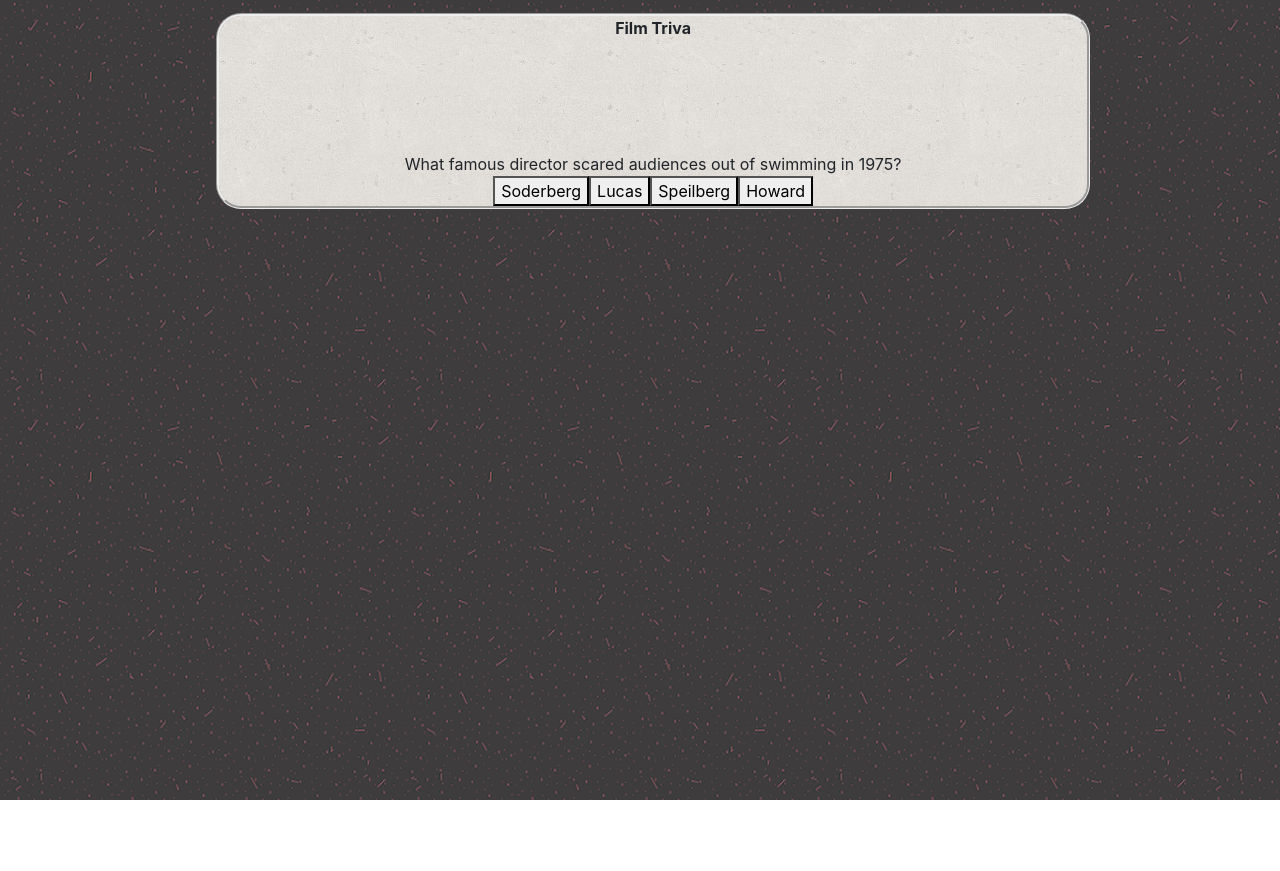
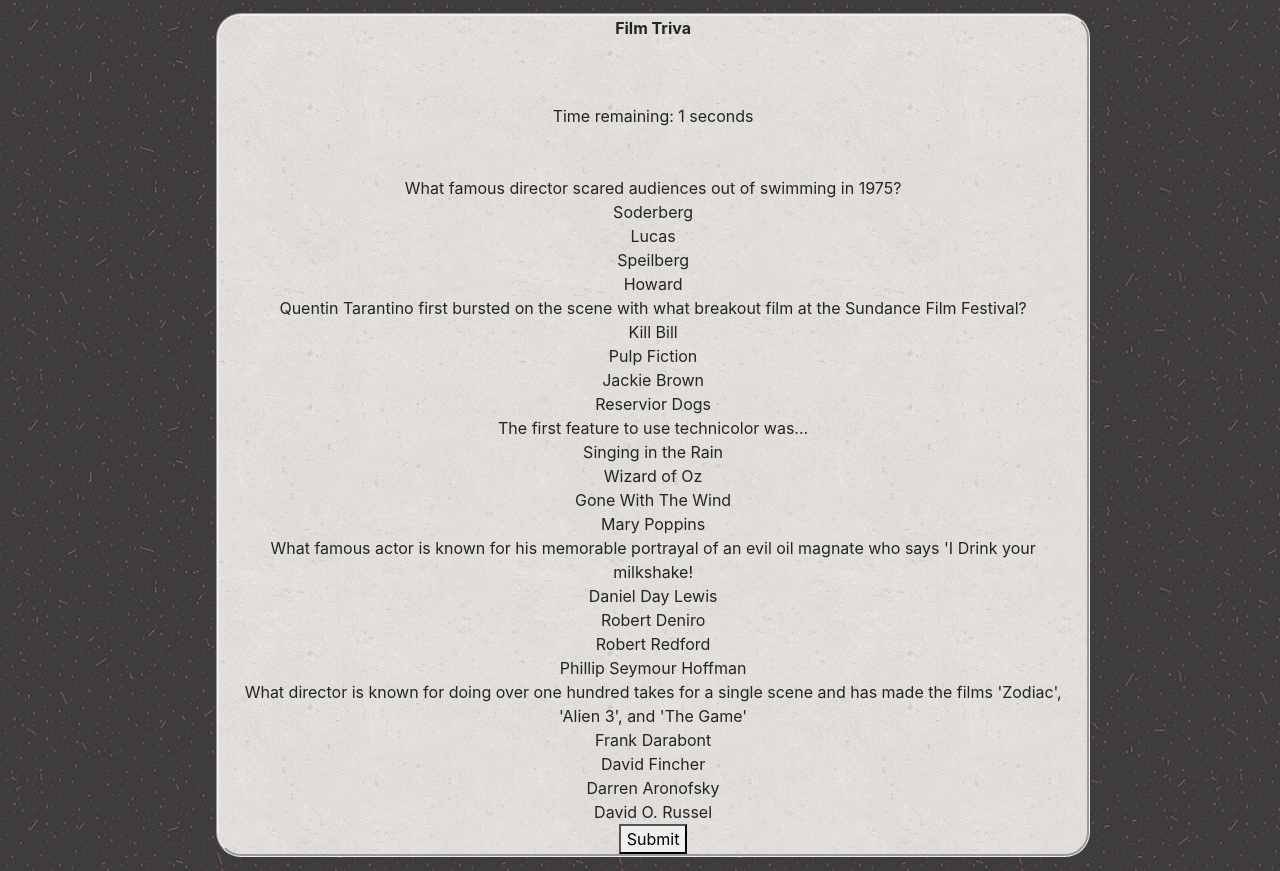
Before and after one commit to cfern052/TriviaGame, a plain HTML site: page index.html in a window 1280 px wide. Both pictures are taken after a click on the button "Push to start!". Before the commit the page ends 800 px from the top, so only its background shows below. Drawn offline with nearby package versions, Linux system fonts and the light colour scheme.

Commit message:
updated questions and answers

```diff
--- a/assets/javascript/app.js
+++ b/assets/javascript/app.js
@@ -2,62 +2,63 @@
 //on press populate window with film questions and timer
 //30 second timer
 //when timer runs out,run function to change div to show tallied up correct answers, wrong answers, left blank.
+//add restart button with showquestions function attached
 $(document).ready(function () {
 
-    var questions =[
+    var questions = [
         {
             question: "What famous director scared audiences out of swimming in 1975?",
-           answers:[
-             "Soderberg",
-             "Lucas",
-             "Speilberg",
-            "Howard"
-           ],
-           validAnswer: 2
+            answers: {
+               a : "Soderberg",
+               b : "Lucas",
+               c : "Speilberg",
+               d : "Howard"
+            },
+            validAnswer: 'c'
         },
 
         {
             question: "Quentin Tarantino first bursted on the scene with what breakout film at the Sundance Film Festival?",
-           answers:[
-                "Kill Bill",
-                "Pulp Fiction",
-                "Jackie Brown",
-                "Reservior Dogs"
-           ],
-           validAnswer: 3
+            answers: {
+                a: "Kill Bill",
+                b: "Pulp Fiction",
+                c: "Jackie Brown",
+                d: "Reservior Dogs"
+            },
+            validAnswer: 'd'
         },
 
         {
             question: "The first feature to use technicolor was...",
-       answers:[
-            "Singing in the Rain",
-           "Wizard of Oz",
-            "Gone With The Wind",
-            "Mary Poppins"
-       ],
-       validAnswer: 1
+            answers: {
+               a: "Singing in the Rain",
+               b: "Wizard of Oz",
+               c: "Gone With The Wind",
+               d: "Mary Poppins"
+            },
+            validAnswer: 'b'
         },
 
         {
             question: "What famous actor is known for his memorable portrayal of an evil oil magnate who says 'I Drink your milkshake!",
-           answers:[
-                "Daniel Day Lewis",
-                "Robert Deniro",
-                "Robert Redford",
-                "Phillip Seymour Hoffman"
-           ],
-           validAnswer: 0
+            answers: {
+               a: "Daniel Day Lewis",
+               b: "Robert Deniro",
+               c: "Robert Redford",
+               d: "Phillip Seymour Hoffman"
+            },
+            validAnswer: 'a'
         },
 
         {
             question: "What director is known for doing over one hundred takes for a single scene and has made the films 'Zodiac', 'Alien 3', and 'The Game' ",
-           answers:[
-            "Frank Darabont",
-            "David Fincher",
-            "Darren Aronofsky",
-            "David O. Russel"
-           ],
-           validAnswer: 1
+            answers: {
+                a:"Frank Darabont",
+                b:"David Fincher",
+                c:"Darren Aronofsky",
+                d:"David O. Russel"
+            },
+            validAnswer: 'b'
         }
 
     ];
@@ -65,64 +66,108 @@ $(document).ready(function () {
     var userPick;
     var timeLeft = 30;
     var correctAnswer = 0;
-    var incorrectAnswer= 0;
-    var question= 0;
+    var incorrectAnswer = 0;
+    var question = 0;
+    var count;
+    var results = {};
 
-
-$('.start').click(function(){
-//         function clearBox(){
-//    $('.quizWrapper').innerHTML = "";
-// };
-
-
+    $('.start').click(function () {
         $(this).hide();
-count = setInterval(timer, 3000);
+        count = setInterval(timer, 1000);
         showQuestions();
     });
 
-function timer(){
+    function timer() {
         count--;
         if (count <= 0) {
             clearInterval(count);
+            return;
             //  showResults();
         }
 
         $("#timer").html("Time remaining: " + count + " seconds");
     }
 
-function showQuestions(){
+    function showQuestions() {
 
-    $("#quiz").html(questions[0].question);
-    question ++;
-
-    var answerArr = questions[0].answers;
-    var buttonsArr = [];
-
-    for (let i = 0; i < answerArr.length; i++) {
-        var button = $('<button>');
-        button.text(answerArr[i]);
-        button.attr('data-id', i);
-        $('#choices_div').append(button);
+        for( var i = 0; i < questions.length; i++){
+            $('#quiz').append(`<div> ${questions[i].question} </div>`);
+            $('#quiz').append(`<div data-number=${i} data-option="a" class="option"> ${questions[i].answers.a}</div>`);
+            $('#quiz').append(`<div data-number=${i} data-option="b" class="option"> ${questions[i].answers.b}</div>`);
+            $('#quiz').append(`<div data-number=${i} data-option="c" class="option"> ${questions[i].answers.c}</div>`);
+            $('#quiz').append(`<div data-number=${i} data-option="d" class="option"> ${questions[i].answers.d}</div>`);
          }
 
-       $('#choices_div').on('click', 'button', function(e){
-        userPick = $(this).data("id");
-        disneyQuestion[0].validAnswer;
-        if(userPick != disneyQuestion[0].validAnswer) {
-
-        $('#choices_div').text("Wrong Answer!");
-        incorrectAnswer++;
-
-       } else if (userPick === disneyQuestion[0].validAnswer) {
-       $('#choices_div').text("Correct!");
-       correctAnswer++;
-
+         $('.option').on('click', function(){
+           var option = $(this).attr('data-option');
+           var questionNumber = $(this).attr('data-number');
+           results[questionNumber] = option;
+           console.log(results);
+        })
+        $('#quiz').append('<button id="submit">Submit</button>')
+        $('#submit').on('click', function(){
+            for(var i = 0; i < questions.length; i ++) {
+                if( results[i] == questions[i].validAnswer){
+                    correctAnswer++
+                }else {
+                    incorrectAnswer--
+                }
+            }
+            $('#quiz').html(`<div>You had ${correctAnswer} correct answers.</div>`)
+        });
      }
 
-    function showResults(){
- $("#quiz").html("Correct Answers:" + correctAnswer, "Incorrect Answers:" + incorrectAnswer)
-    }
-showResults
+        // for (var i = 0; i < questions.length; i++){
+        //     let QADiv = $('<div>');
+        //     let question = $('<div>');
+        //     let answers = $('<div>');
+        //     let choices = $('<div>');
+        //     // question.append($('<h1>' + questions[i].question + '</h1>'));
+        //     // template literal
+        //     question.append($(`<h1>${i+1}: ${questions[i].question}</h1>`));
+        //     answers.append($(`<h3>${i+1}: ${questions[i].answers}</h3>`));
+        //     QADiv.append(question);
+        //     choices.append(answers);
+        //     $('#quiz').append(QADiv);
+        //     $('#choices_div').append(choices);
+        // }
+
+        //     $("#quiz").html(questions[i].question);
+
+        // var answerArr = questions[i].validAnswer;
+        // var buttonsArr = [];
+
+        // for (let i = 0; i < answerArr.length; i++) {
+        //     var button = $('<button>');
+        //     button.text(answerArr[i]);
+        //     button.attr('data-id', i);
+        //     $('#choices_div').append(button);
+        // }
+
+        // $('#choices_div').on('click', 'button', function (e) {
+        //     userPick = $(this).data("id");
+        //     questions[0].validAnswer;
+        //     if (userPick != questions[i].validAnswer) {
+
+        //         $('#choices_div').text("Wrong Answer!");
+        //         incorrectAnswer++;
+
+        //     } else if (userPick === questions[i].validAnswer) {
+        //         $('#choices_div').text("Correct!");
+        //         correctAnswer++;
+
+        //     }
+
+        //     var submitButton = $('<button>');
+        //     button.text("Sumbit answers");
+        //     button.attr(showResults());
+        //     $('#submit').append(button);
+
+        //     function showResults() {
+        //         $("#quiz").html("Correct Answers:" + correctAnswer, "Incorrect Answers:" + incorrectAnswer)
+        //     }
+        //     showResults();
+        // })
     })
-}
-})
+
+// })
--- a/index.html
+++ b/index.html
@@ -21,6 +21,7 @@
             <br><br>
             <div id=quiz></div>
             <div id=choices_div></div>
+            <div id=submit></div>
             </div>
         </div>
         <div class=col-2></div>
```
Lines whose indentation alone changed are shown as unchanged.
